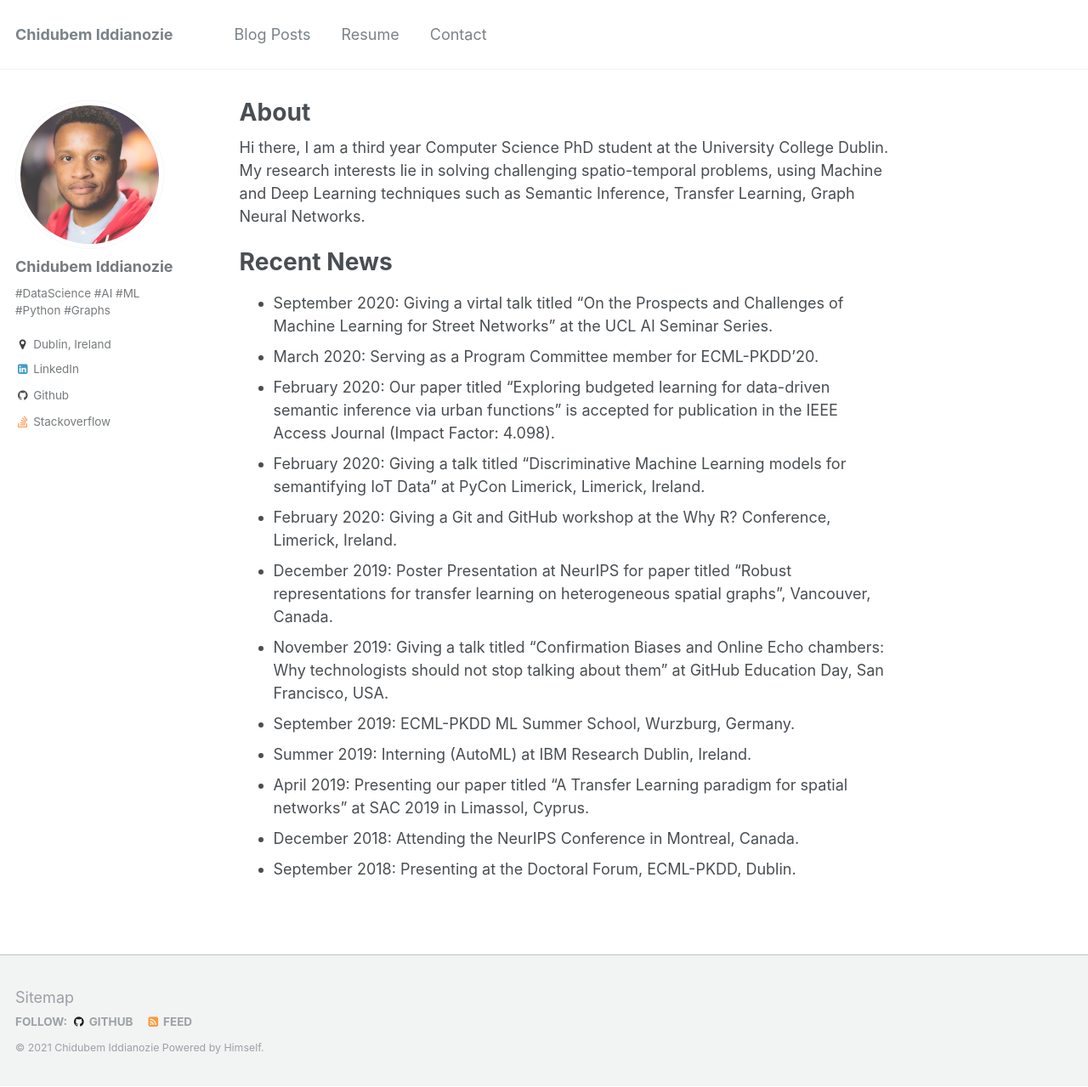
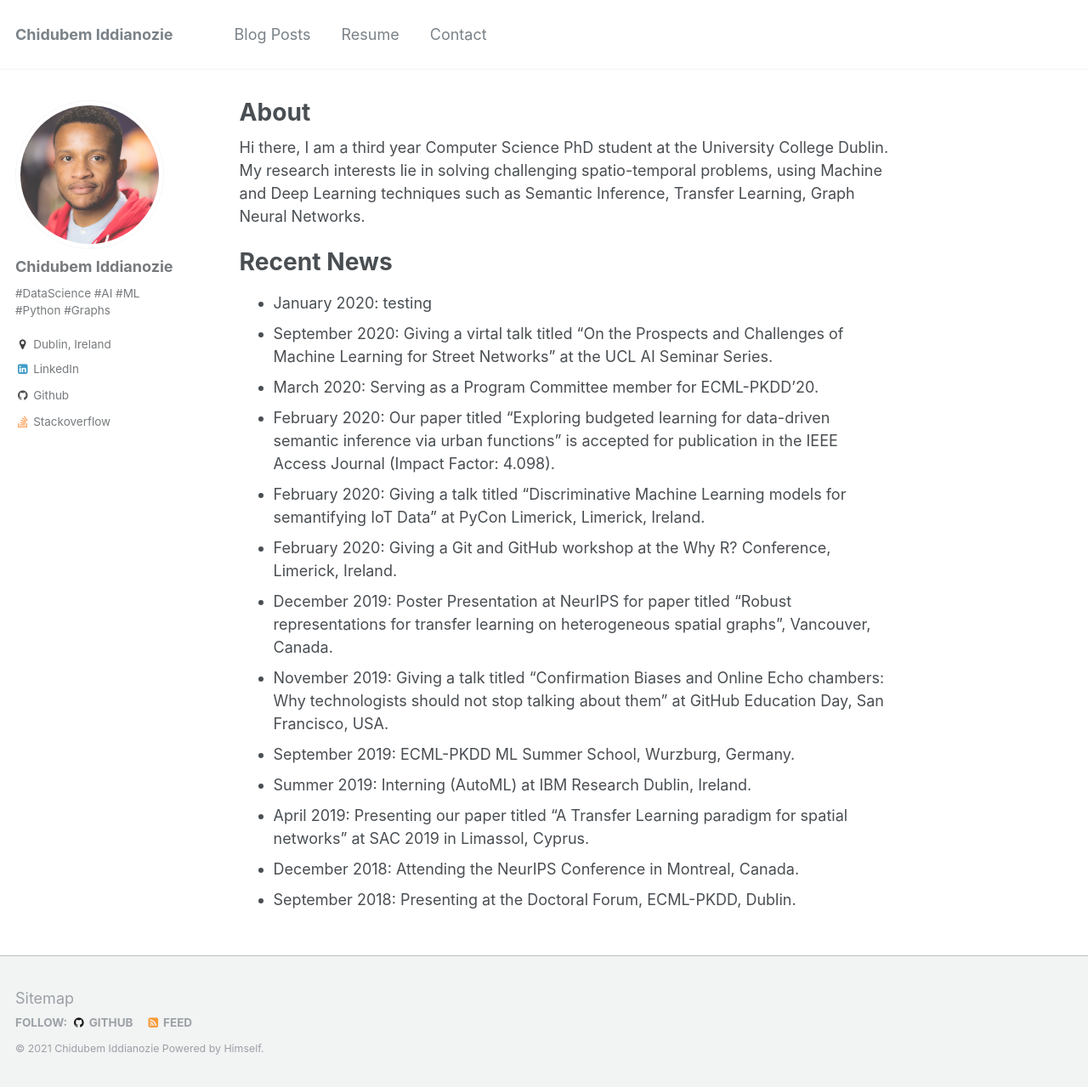
Before and after one commit to chiddianozie/chidubem-iddianozie, a Jekyll site: the page built from _pages/about.md, in a window 1280 px wide and 1279 px high. Shown: the whole window at 85% size. Built offline with Jekyll 4.4.1, drawn with Linux system fonts in a browser that asks for light colours.

Commit message:
troubleshooting

```diff
--- a/_pages/about.md
+++ b/_pages/about.md
@@ -12,6 +12,7 @@ Hi there, I am a third year Computer Science PhD student at the University Colle
 
 
 # Recent News
+- January 2020: testing
 - September 2020: Giving a virtal talk titled "On the Prospects and Challenges of Machine Learning for Street Networks" at the UCL AI Seminar Series.
 - March 2020: Serving as a Program Committee member for ECML-PKDD'20.
 - February 2020: Our paper titled "Exploring budgeted learning for data-driven semantic inference via urban functions" is accepted for publication in the IEEE Access Journal (Impact Factor: 4.098).
```
